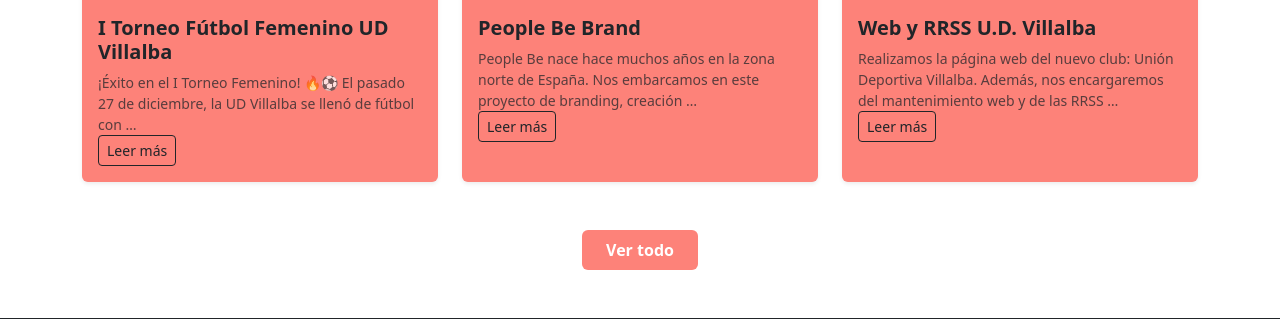
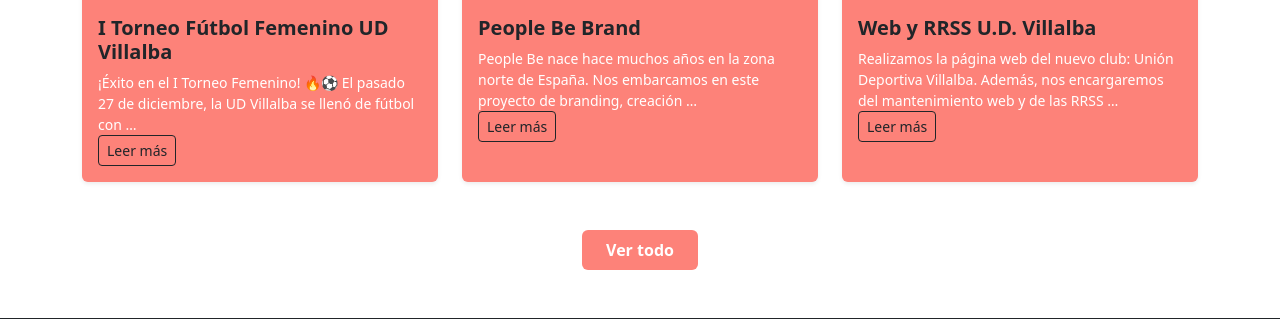
Before and after one commit to elenams262/web-shodo, a Django app: page / in a window 1280 px wide. Shown: the part 1696-2015 px from the top of the page. Run offline with Django 5.2, Linux system fonts and the light colour scheme; data comes from the database, SQL or seed files in the repository; some libraries are stand-ins or nearby versions.

Commit message:
Update works text to white and keep title black

```diff
--- a/web/templates/home.html
+++ b/web/templates/home.html
@@ -310,13 +310,13 @@
             />
             {% endif %}
             <div class="card-body">
-              <h5 class="card-title fw-bold">{{ t.titulo }}</h5>
+              <h5 class="card-title text-dark fw-bold">{{ t.titulo }}</h5>
 
               <div
                 class="collapse show multi-collapse-{{ t.pk }}"
                 id="desc-short-{{ t.pk }}"
               >
-                <p class="card-text text-muted small">
+                <p class="card-text text-white small">
                   {{ t.descripcion|truncatewords:20 }}
                 </p>
               </div>
@@ -325,7 +325,7 @@
                 class="collapse multi-collapse-{{ t.pk }}"
                 id="desc-full-{{ t.pk }}"
               >
-                <p class="card-text text-muted small">
+                <p class="card-text text-white small">
                   {{ t.descripcion|linebreaksbr }}
                 </p>
               </div>
--- a/web/templates/trabajos.html
+++ b/web/templates/trabajos.html
@@ -85,13 +85,13 @@
             />
             {% endif %}
             <div class="card-body">
-              <h5 class="card-title">{{ t.titulo }}</h5>
+              <h5 class="card-title text-dark fw-bold">{{ t.titulo }}</h5>
 
               <div
                 class="collapse show multi-collapse-{{ t.pk }}"
                 id="desc-short-{{ t.pk }}"
               >
-                <p class="card-text text-secondary">
+                <p class="card-text text-white">
                   {{ t.descripcion|truncatewords:15 }}
                 </p>
               </div>
@@ -100,7 +100,7 @@
                 class="collapse multi-collapse-{{ t.pk }}"
                 id="desc-full-{{ t.pk }}"
               >
-                <p class="card-text text-secondary">
+                <p class="card-text text-white">
                   {{ t.descripcion|linebreaksbr }}
                 </p>
               </div>
```
